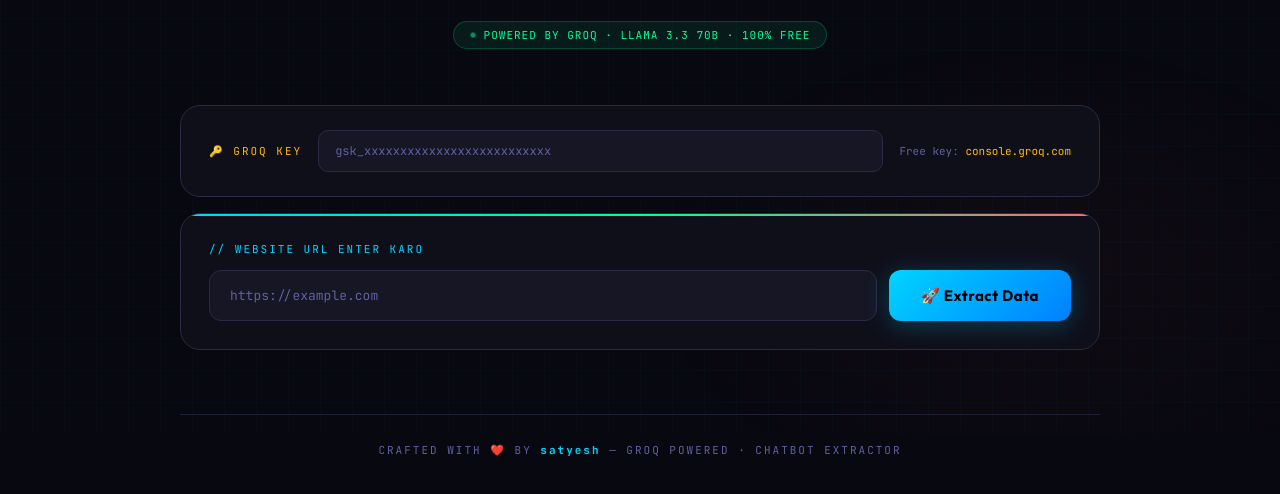
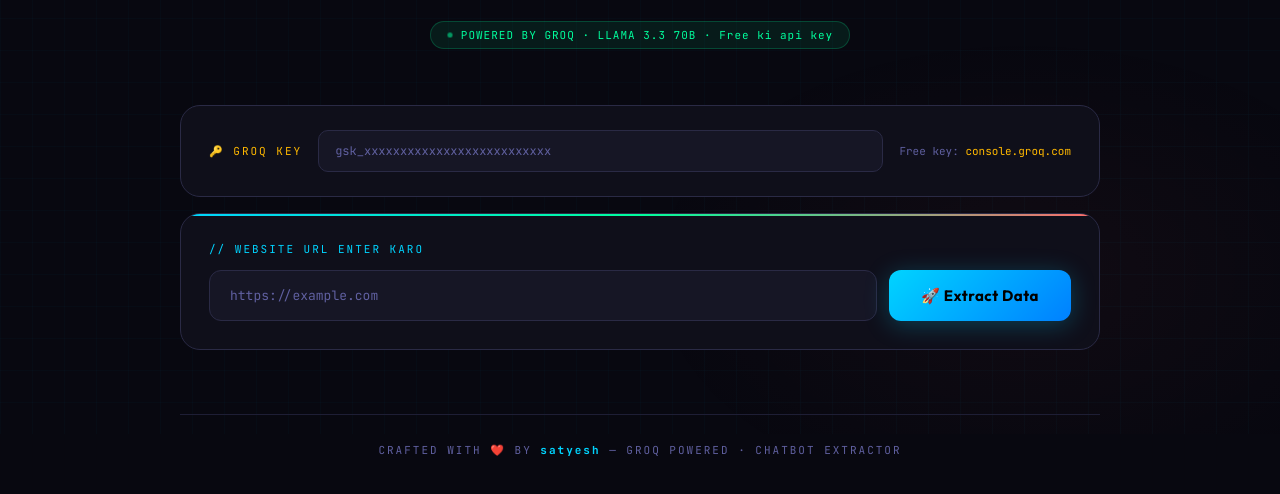
Before and after one commit to aayu326/web-extractor, a plain HTML site: page index.html in a window 1280 px wide. Shown: the part 366-860 px from the top of the page. Drawn offline with Linux system fonts and the light colour scheme.

Commit message:
index.html

```diff
--- a/index.html
+++ b/index.html
@@ -693,7 +693,7 @@
     <p class="subtitle">Website URL paste kro→ keywords, Q&amp;A pairs, links, tone — chatbot ke liye sab ready ho jayega ( not 100% but 30-40 pair)</p>
     <div class="groq-badge">
       <div class="groq-dot"></div>
-      POWERED BY GROQ · LLAMA 3.3 70B · 100% FREE
+      POWERED BY GROQ · LLAMA 3.3 70B · Free ki api key
     </div>
   </div>
 
```
